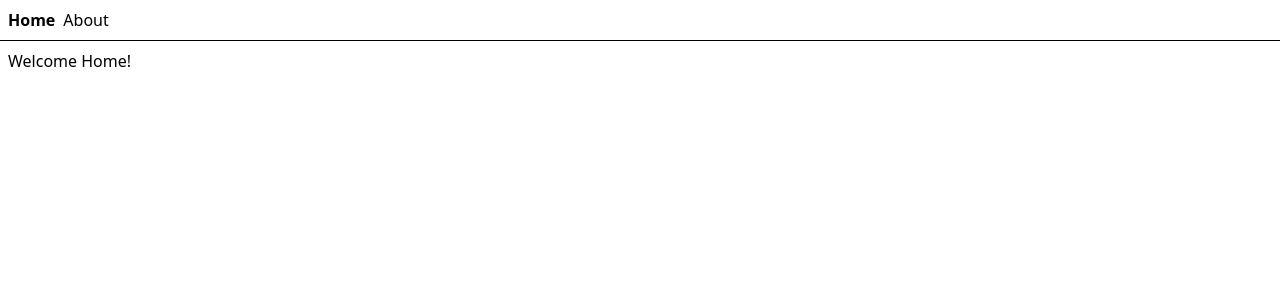
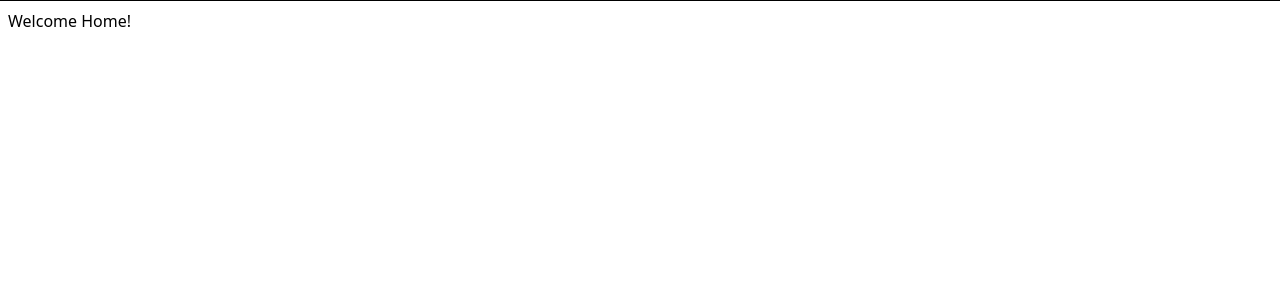
Before and after one commit to Devntion/Project, a React (Vite) app: page / in a window 1280 px wide. Shown: the top 300 px of the page. Built offline with nearby package versions, Linux system fonts and the light colour scheme.

Commit message:
working on index

```diff
--- a/src/routeTree.gen.ts
+++ b/src/routeTree.gen.ts
@@ -11,16 +11,9 @@
 // Import Routes
 
 import { Route as rootRoute } from './routes/__root'
-import { Route as AboutImport } from './routes/about'
 import { Route as IndexImport } from './routes/index'
 
 // Create/Update Routes
-
-const AboutRoute = AboutImport.update({
-  id: '/about',
-  path: '/about',
-  getParentRoute: () => rootRoute,
-} as any)
 
 const IndexRoute = IndexImport.update({
   id: '/',
@@ -39,13 +32,6 @@ declare module '@tanstack/react-router' {
       preLoaderRoute: typeof IndexImport
       parentRoute: typeof rootRoute
     }
-    '/about': {
-      id: '/about'
-      path: '/about'
-      fullPath: '/about'
-      preLoaderRoute: typeof AboutImport
-      parentRoute: typeof rootRoute
-    }
   }
 }
 
@@ -53,37 +39,32 @@ declare module '@tanstack/react-router' {
 
 export interface FileRoutesByFullPath {
   '/': typeof IndexRoute
-  '/about': typeof AboutRoute
 }
 
 export interface FileRoutesByTo {
   '/': typeof IndexRoute
-  '/about': typeof AboutRoute
 }
 
 export interface FileRoutesById {
   __root__: typeof rootRoute
   '/': typeof IndexRoute
-  '/about': typeof AboutRoute
 }
 
 export interface FileRouteTypes {
   fileRoutesByFullPath: FileRoutesByFullPath
-  fullPaths: '/' | '/about'
+  fullPaths: '/'
   fileRoutesByTo: FileRoutesByTo
-  to: '/' | '/about'
-  id: '__root__' | '/' | '/about'
+  to: '/'
+  id: '__root__' | '/'
   fileRoutesById: FileRoutesById
 }
 
 export interface RootRouteChildren {
   IndexRoute: typeof IndexRoute
-  AboutRoute: typeof AboutRoute
 }
 
 const rootRouteChildren: RootRouteChildren = {
   IndexRoute: IndexRoute,
-  AboutRoute: AboutRoute,
 }
 
 export const routeTree = rootRoute
@@ -96,15 +77,11 @@ export const routeTree = rootRoute
     "__root__": {
       "filePath": "__root.tsx",
       "children": [
-        "/",
-        "/about"
+        "/"
       ]
     },
     "/": {
       "filePath": "index.tsx"
-    },
-    "/about": {
-      "filePath": "about.tsx"
     }
   }
 }
--- a/src/routes/__root.tsx
+++ b/src/routes/__root.tsx
@@ -4,13 +4,8 @@ import { TanStackRouterDevtools } from '@tanstack/router-devtools'
 export const Route = createRootRoute({
   component: () => (
     <>
-      <div className="p-2 flex gap-2">
-        <Link to="/" className="[&.active]:font-bold">
-          Home
-        </Link>{' '}
-        <Link to="/about" className="[&.active]:font-bold">
-          About
-        </Link>
+      <div>
+        <Link to="/" className="[&.active]:font-bold"/>
       </div>
       <hr />
       <Outlet />
--- a/src/routes/about.tsx
+++ /dev/null
@@ -1,9 +0,0 @@
-import { createFileRoute } from '@tanstack/react-router'
-
-export const Route = createFileRoute('/about')({
-  component: About,
-})
-
-function About() {
-  return <div className="p-2">Hello from About!</div>
-}
```
